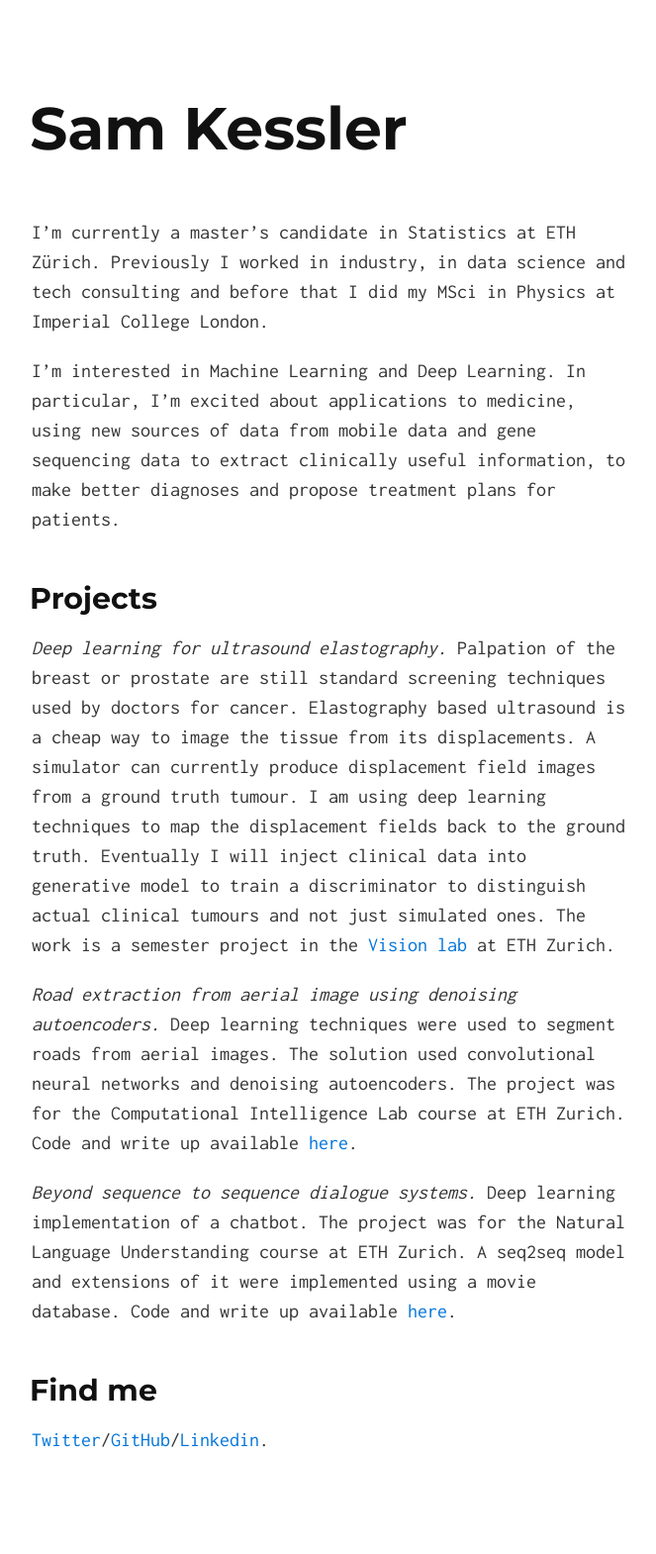
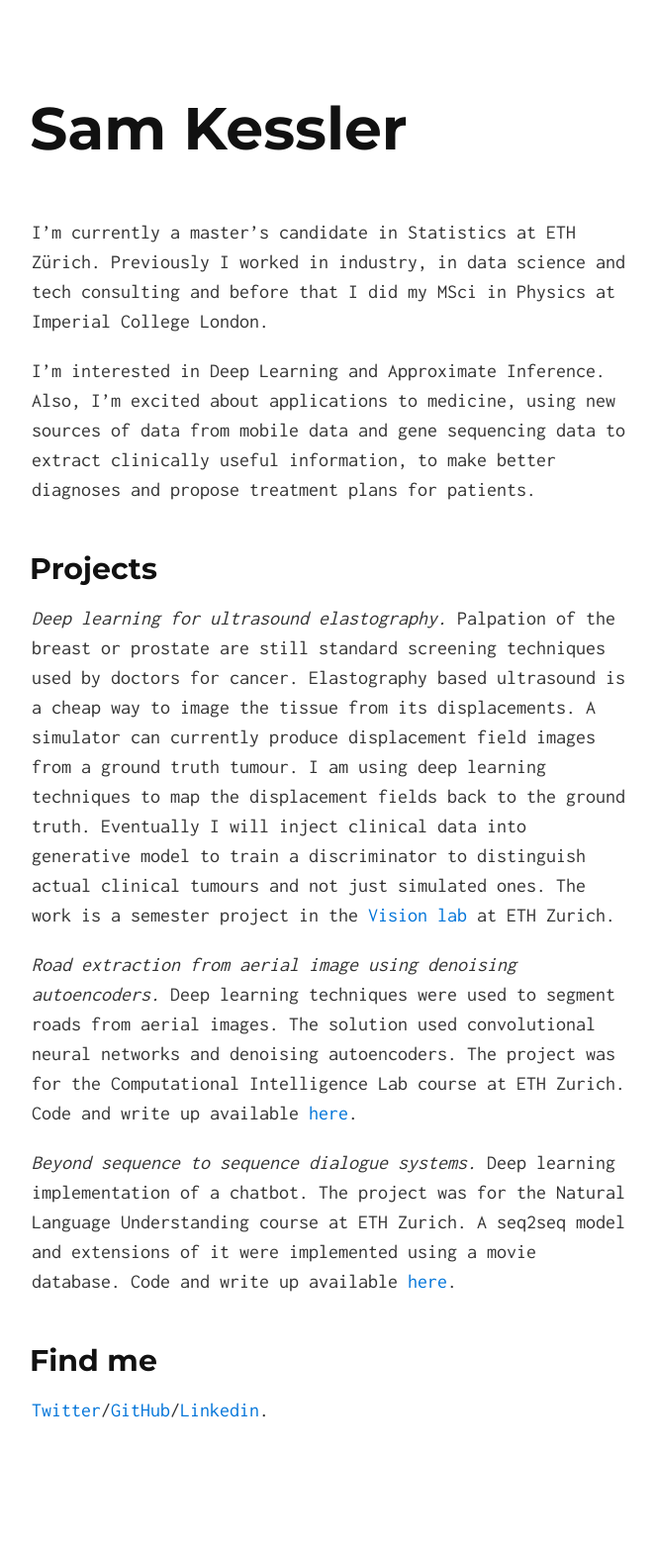
Before and after one commit to skezle/skezle.github.io, a Jekyll site: the page built from index.md, in a window 1280 px wide. Shown: the whole page at 99% size, without its empty margins (308-971 px from the left). Built offline with Jekyll 4.4.1, drawn with Linux system fonts in a browser that asks for light colours; after the commit the page ends 1540 px from its top, so only the background shows below that.

Commit message:
Update index.md

```diff
--- a/index.md
+++ b/index.md
@@ -4,7 +4,7 @@ layout: default
 
 I'm currently a master's candidate in Statistics at ETH Zürich. Previously I worked in industry, in data science and tech consulting and before that I did my MSci in Physics at Imperial College London.
 
-I'm interested in Machine Learning and Deep Learning. In particular, I'm excited about applications to medicine, using new sources of data from mobile data and gene sequencing data to extract clinically useful information, to make better diagnoses and propose treatment plans for patients.
+I'm interested in Deep Learning and Approximate Inference. Also, I'm excited about applications to medicine, using new sources of data from mobile data and gene sequencing data to extract clinically useful information, to make better diagnoses and propose treatment plans for patients.
 
 ## Projects
 
```
